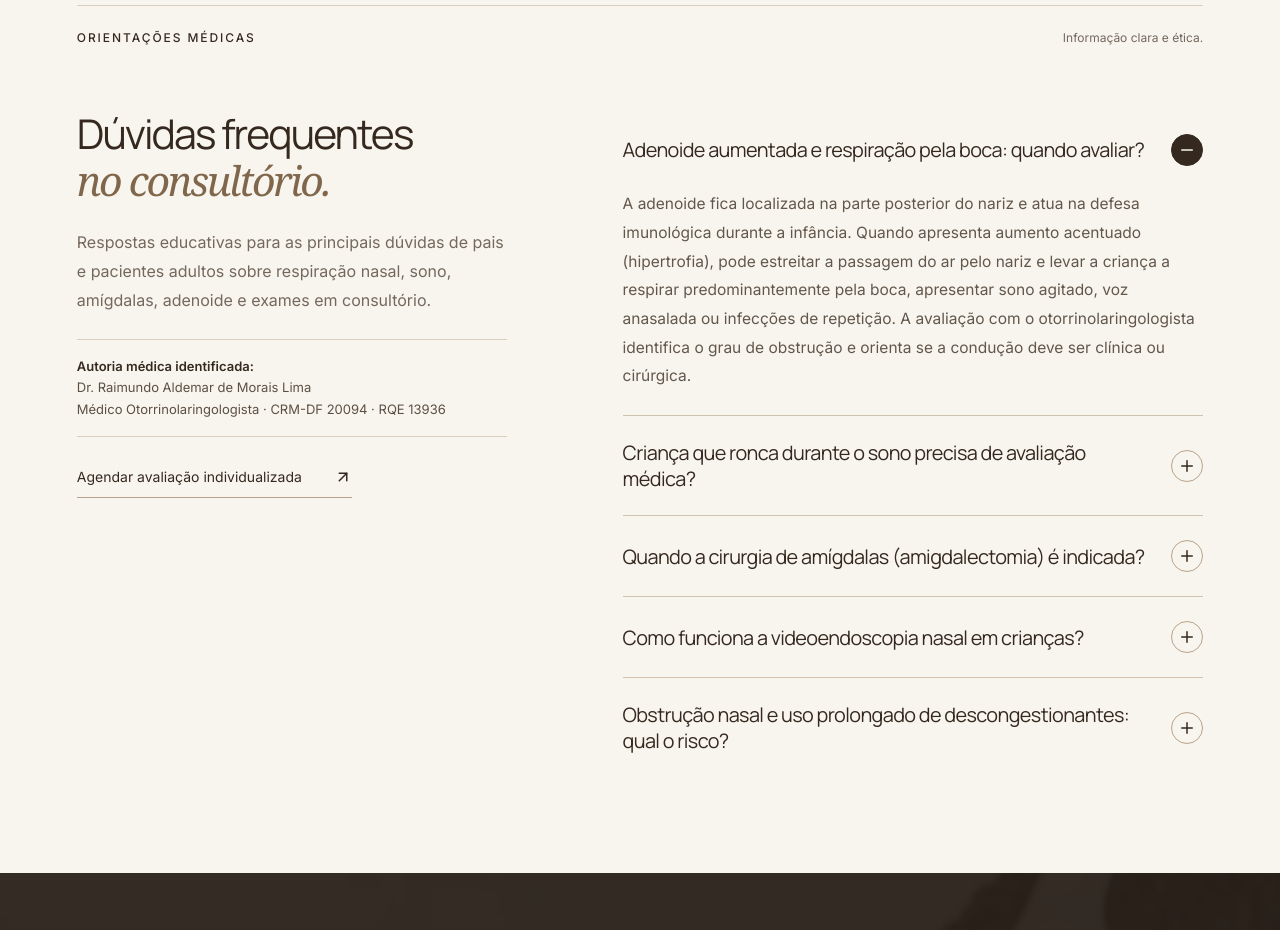
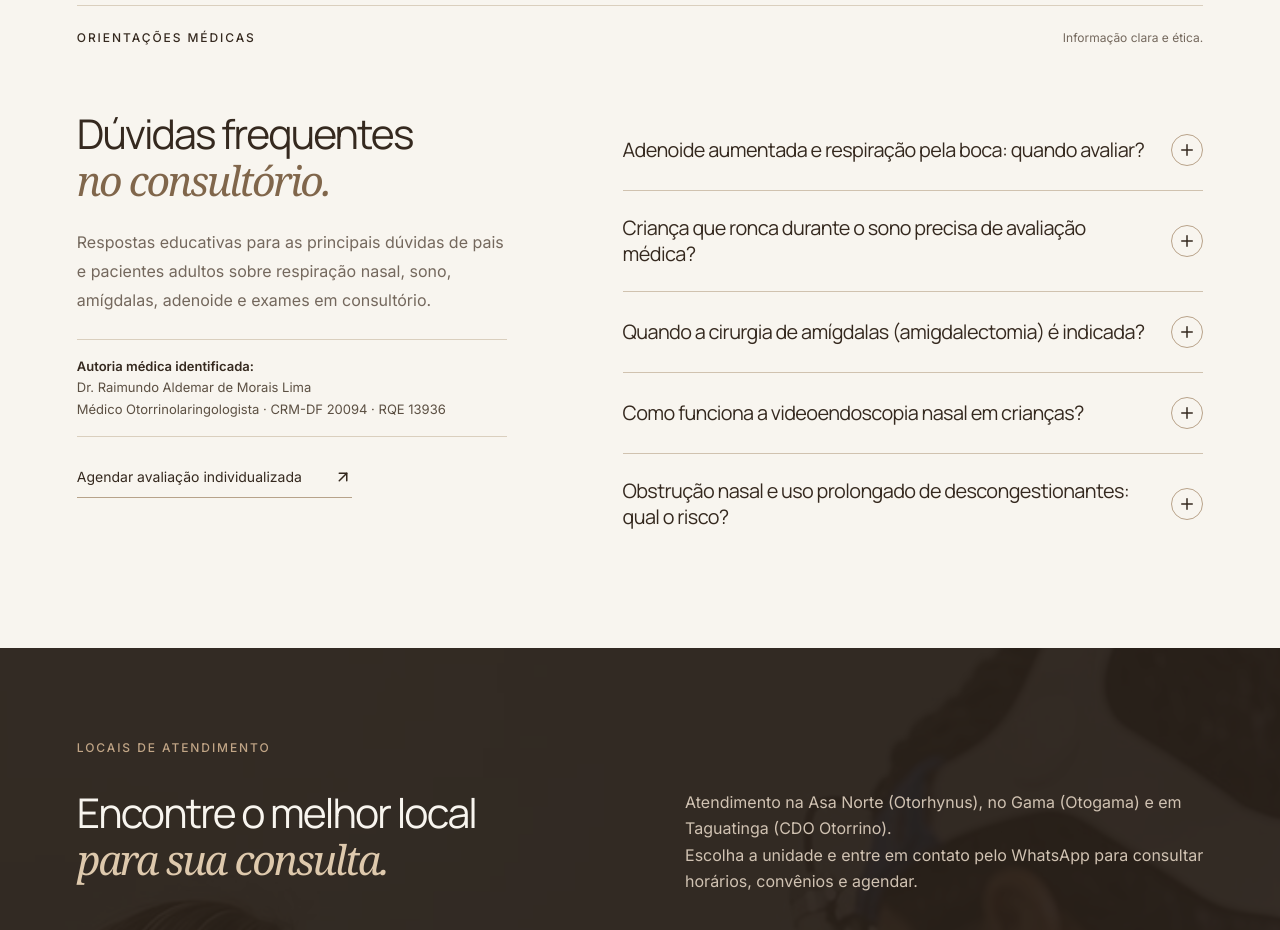
Before and after one commit to Guilh-montalvao/dr-raimundo-aldemar-site, a Next.js app: page / in a window 1280 px wide. Shown: the part 5340-6270 px from the top of the page. Built offline with nearby package versions, Linux system fonts and the light colour scheme; no server answers.

Commit message:
fix(faq): inicia todas as perguntas de duvidas frequentes fechadas por padrao

```diff
--- a/components/site-chrome.tsx
+++ b/components/site-chrome.tsx
@@ -734,7 +734,7 @@ export function FaqSection({
   subtitle?: string;
   eyebrow?: string;
 }) {
-  const [activeFaq, setActiveFaq] = useState<string>(faqItems[0].id);
+  const [activeFaq, setActiveFaq] = useState<string>("");
 
   const faqSchema = {
     "@context": "https://schema.org",
```
